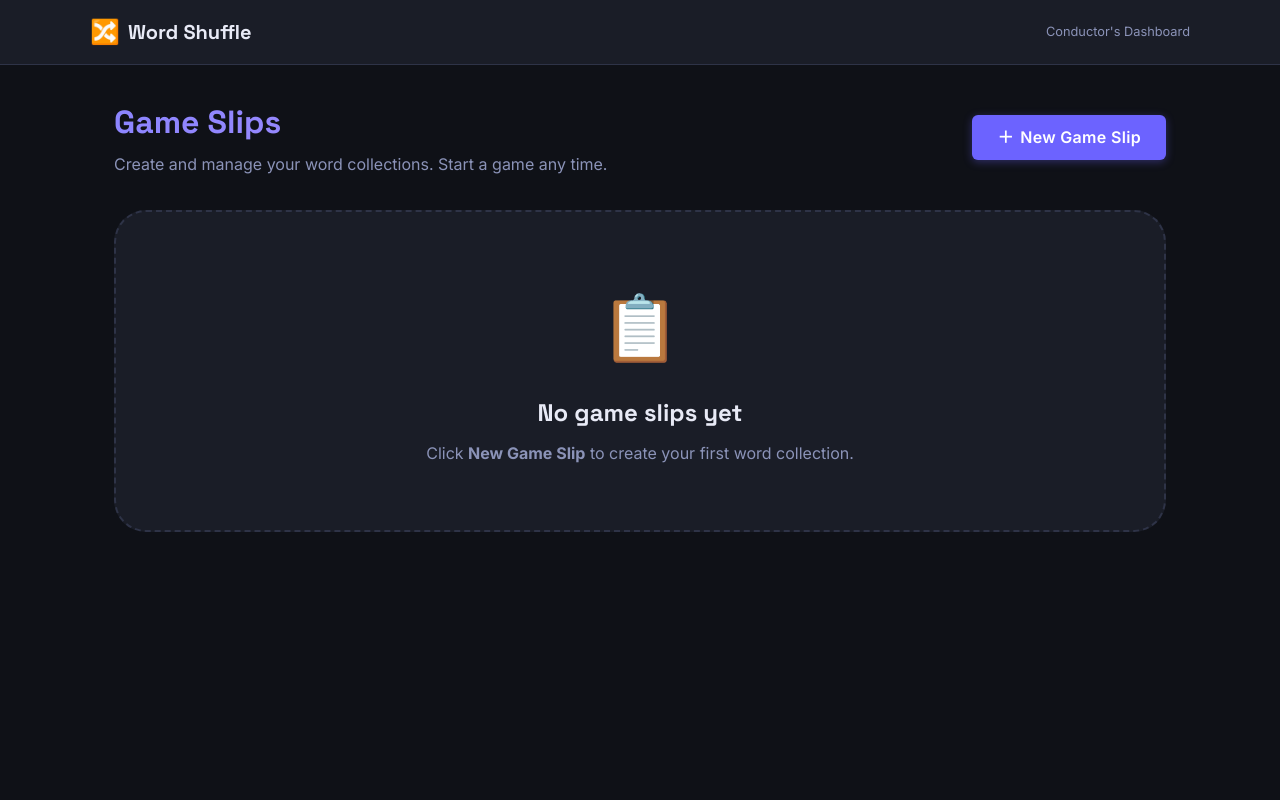
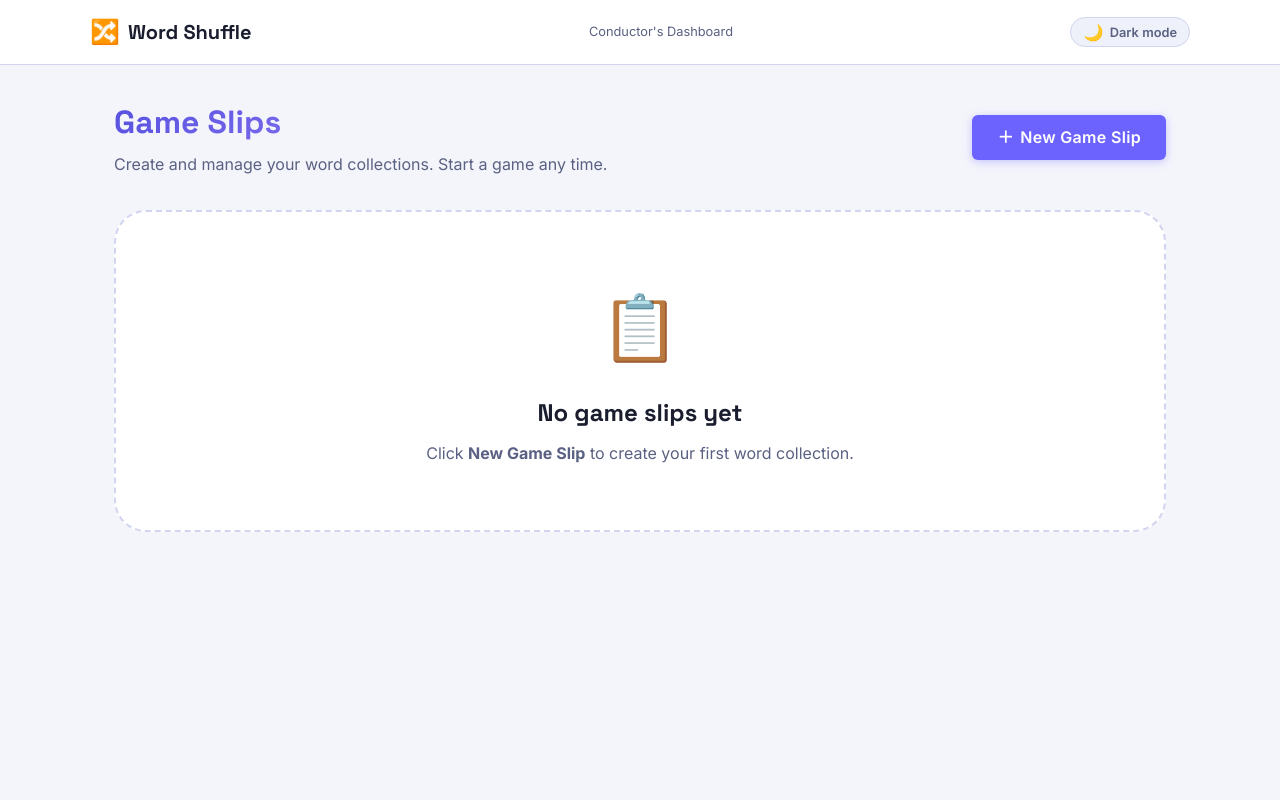
Before and after one commit to pingphantom1/words_shuffle_game, a Flask app: page / in a window 1280 px wide. Run offline with Flask 3, Linux system fonts and the light colour scheme.

Commit message:
Add light and dark mode toggle

```diff
--- a/app/static/css/style.css
+++ b/app/static/css/style.css
@@ -5,36 +5,36 @@
 
 /* ── CSS Custom Properties ─────────────────────────────────────────────── */
 :root {
-  /* Brand Palette */
-  --clr-bg:           #0f1117;
-  --clr-surface:      #1a1d27;
-  --clr-surface-2:    #22263a;
-  --clr-surface-3:    #2c3150;
-  --clr-border:       #2e3347;
-  --clr-border-light: #3e4460;
+  /* ── Light Mode (default) ── */
+  --clr-bg:           #f4f5fb;
+  --clr-surface:      #ffffff;
+  --clr-surface-2:    #eef0fa;
+  --clr-surface-3:    #e2e5f5;
+  --clr-border:       #d1d5ef;
+  --clr-border-light: #b8bde0;
 
   /* Text */
-  --clr-text:         #e8eaf6;
-  --clr-text-muted:   #8b93b8;
-  --clr-text-subtle:  #5a6182;
+  --clr-text:         #1a1d2e;
+  --clr-text-muted:   #5a6182;
+  --clr-text-subtle:  #8b93b8;
 
   /* Accents */
   --clr-primary:      #6c63ff;
-  --clr-primary-h:    #8b85ff;
-  --clr-success:      #22c55e;
-  --clr-success-h:    #16a34a;
-  --clr-warning:      #f59e0b;
-  --clr-warning-h:    #d97706;
-  --clr-danger:       #ef4444;
-  --clr-danger-h:     #dc2626;
-  --clr-correct:      #22c55e;
-  --clr-wrong:        #ef4444;
+  --clr-primary-h:    #5751e0;
+  --clr-success:      #16a34a;
+  --clr-success-h:    #15803d;
+  --clr-warning:      #d97706;
+  --clr-warning-h:    #b45309;
+  --clr-danger:       #dc2626;
+  --clr-danger-h:     #b91c1c;
+  --clr-correct:      #16a34a;
+  --clr-wrong:        #dc2626;
 
   /* Shadows */
-  --shadow-sm:   0 1px 3px rgba(0,0,0,.4);
-  --shadow-md:   0 4px 16px rgba(0,0,0,.5);
-  --shadow-lg:   0 8px 32px rgba(0,0,0,.6);
-  --shadow-glow: 0 0 24px rgba(108,99,255,.35);
+  --shadow-sm:   0 1px 3px rgba(0,0,0,.08);
+  --shadow-md:   0 4px 16px rgba(0,0,0,.10);
+  --shadow-lg:   0 8px 32px rgba(0,0,0,.13);
+  --shadow-glow: 0 0 24px rgba(108,99,255,.2);
 
   /* Radii */
   --radius-sm:  6px;
@@ -109,6 +153,44 @@ a:hover { text-decoration: underline; }
 .brand-text  { font-family: var(--font-display); font-size: 1.25rem; font-weight: 700; color: var(--clr-text); }
 .brand-tagline { font-size: .8rem; color: var(--clr-text-muted); }
 
+/* ── Theme Toggle Button ────────────────────────────────────────────────── */
+.theme-toggle {
+  background: var(--clr-surface-2);
+  border: 1px solid var(--clr-border);
+  border-radius: 999px;
+  color: var(--clr-text-muted);
+  cursor: pointer;
+  display: flex;
+  align-items: center;
+  gap: .4rem;
+  padding: .35rem .75rem;
+  font-size: .8rem;
+  font-weight: 600;
+  font-family: inherit;
+  transition: background var(--t-fast), border-color var(--t-fast), color var(--t-fast);
+  white-space: nowrap;
+  user-select: none;
+  flex-shrink: 0;
+}
+
+.theme-toggle:hover {
+  background: var(--clr-surface-3);
+  border-color: var(--clr-border-light);
+  color: var(--clr-text);
+}
+
+.theme-toggle:focus-visible {
+  outline: 2px solid var(--clr-primary);
+  outline-offset: 2px;
+}
+
+.theme-toggle__icon { font-size: 1rem; line-height: 1; }
+.theme-toggle__label { display: none; }
+
+@media (min-width: 480px) {
+  .theme-toggle__label { display: inline; }
+}
+
 /* ── Main Layout ───────────────────────────────────────────────────────── */
 .site-main { max-width: 1100px; margin: 0 auto; padding: 2rem 1.5rem 4rem; }
 
--- a/app/static/js/app.js
+++ b/app/static/js/app.js
@@ -1108,6 +1108,56 @@ function escapeHtml(str) {
 }
 
 // ---------------------------------------------------------------------------
+// Theme Toggle (Light / Dark Mode)
+// ---------------------------------------------------------------------------
+
+(function initTheme() {
+  const html        = document.documentElement;
+  const STORAGE_KEY = "wsg-theme";
+  const DARK        = "dark";
+  const LIGHT       = "light";
+
+  /** Apply a theme to <html> and update the toggle button. */
+  function applyTheme(theme) {
+    html.setAttribute("data-theme", theme);
+
+    const btn   = document.getElementById("themeToggle");
+    if (!btn) return;
+
+    const isDark = theme === DARK;
+    const icon   = btn.querySelector(".theme-toggle__icon");
+    const label  = btn.querySelector(".theme-toggle__label");
+
+    icon.textContent  = isDark ? "☀️" : "🌙";
+    label.textContent = isDark ? "Light mode" : "Dark mode";
+    btn.setAttribute("aria-label", isDark ? "Switch to light mode" : "Switch to dark mode");
+  }
+
+  /** Toggle between light and dark and persist. */
+  function toggleTheme() {
+    const current = html.getAttribute("data-theme") || LIGHT;
+    const next    = current === DARK ? LIGHT : DARK;
+    localStorage.setItem(STORAGE_KEY, next);
+    applyTheme(next);
+  }
+
+  // On load: restore saved preference (default is light, already set in HTML)
+  const saved = localStorage.getItem(STORAGE_KEY);
+  if (saved === DARK || saved === LIGHT) {
+    applyTheme(saved);
+  }
+  // If no saved preference the HTML default ("light") stays — button label is set here
+  else {
+    applyTheme(LIGHT);
+  }
+
+  // Wire button after DOM is ready
+  document.addEventListener("DOMContentLoaded", () => {
+    document.getElementById("themeToggle")?.addEventListener("click", toggleTheme);
+  });
+})();
+
+// ---------------------------------------------------------------------------
 // Init
 // ---------------------------------------------------------------------------
 
--- a/app/templates/base.html
+++ b/app/templates/base.html
@@ -1,5 +1,5 @@
 <!DOCTYPE html>
-<html lang="en">
+<html lang="en" data-theme="light">
 <head>
   <meta charset="UTF-8" />
   <meta name="viewport" content="width=device-width, initial-scale=1.0" />
@@ -29,6 +29,16 @@
         <span class="brand-text">Word Shuffle</span>
       </a>
       <p class="brand-tagline">Conductor's Dashboard</p>
+      <button
+        class="theme-toggle"
+        id="themeToggle"
+        type="button"
+        aria-label="Switch to dark mode"
+        title="Toggle light / dark mode"
+      >
+        <span class="theme-toggle__icon" aria-hidden="true">🌙</span>
+        <span class="theme-toggle__label">Dark mode</span>
+      </button>
     </div>
   </header>
 
```
Also changed, not shown: other parts of app/static/css/style.css (+59 -3 lines).
